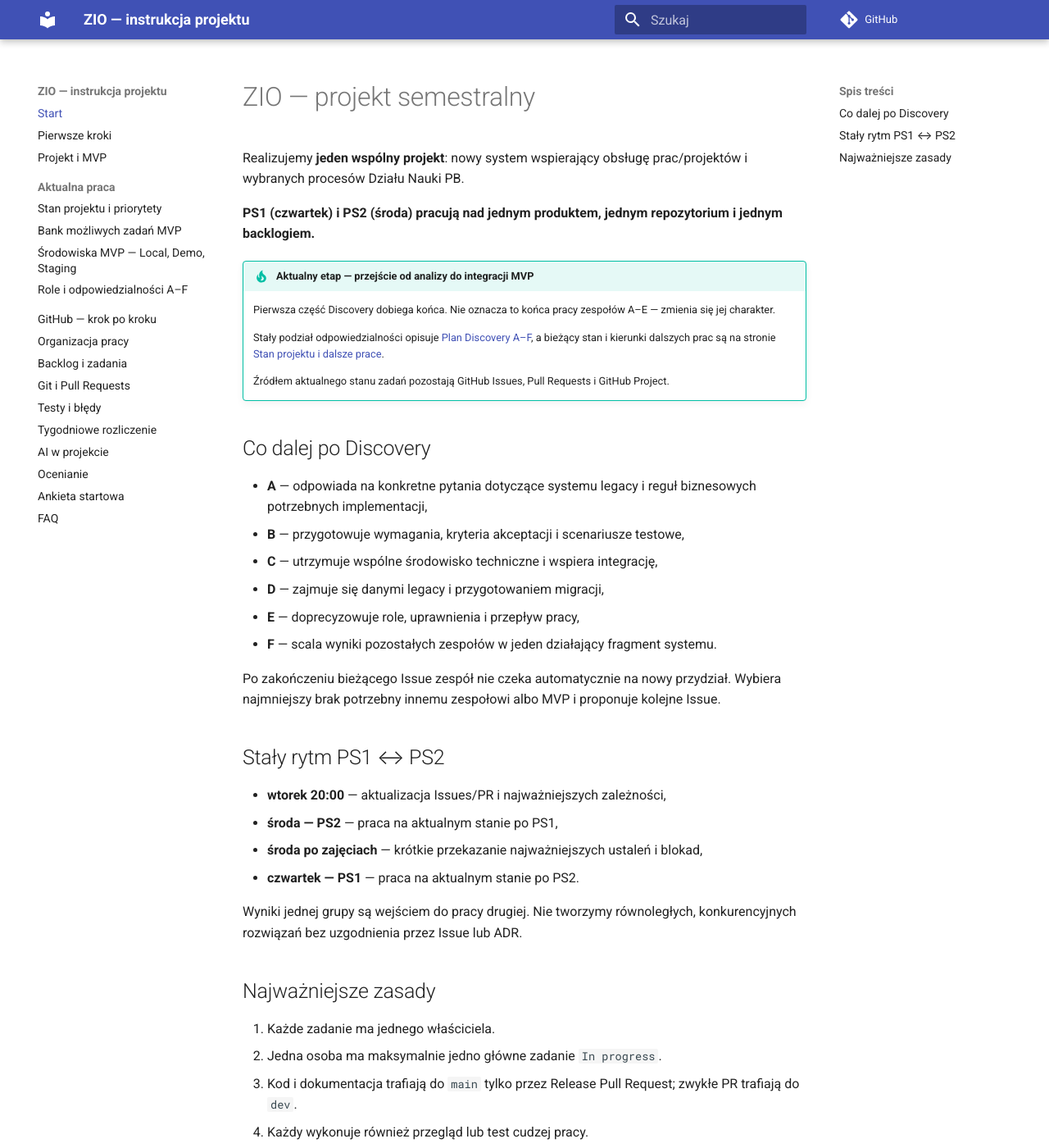
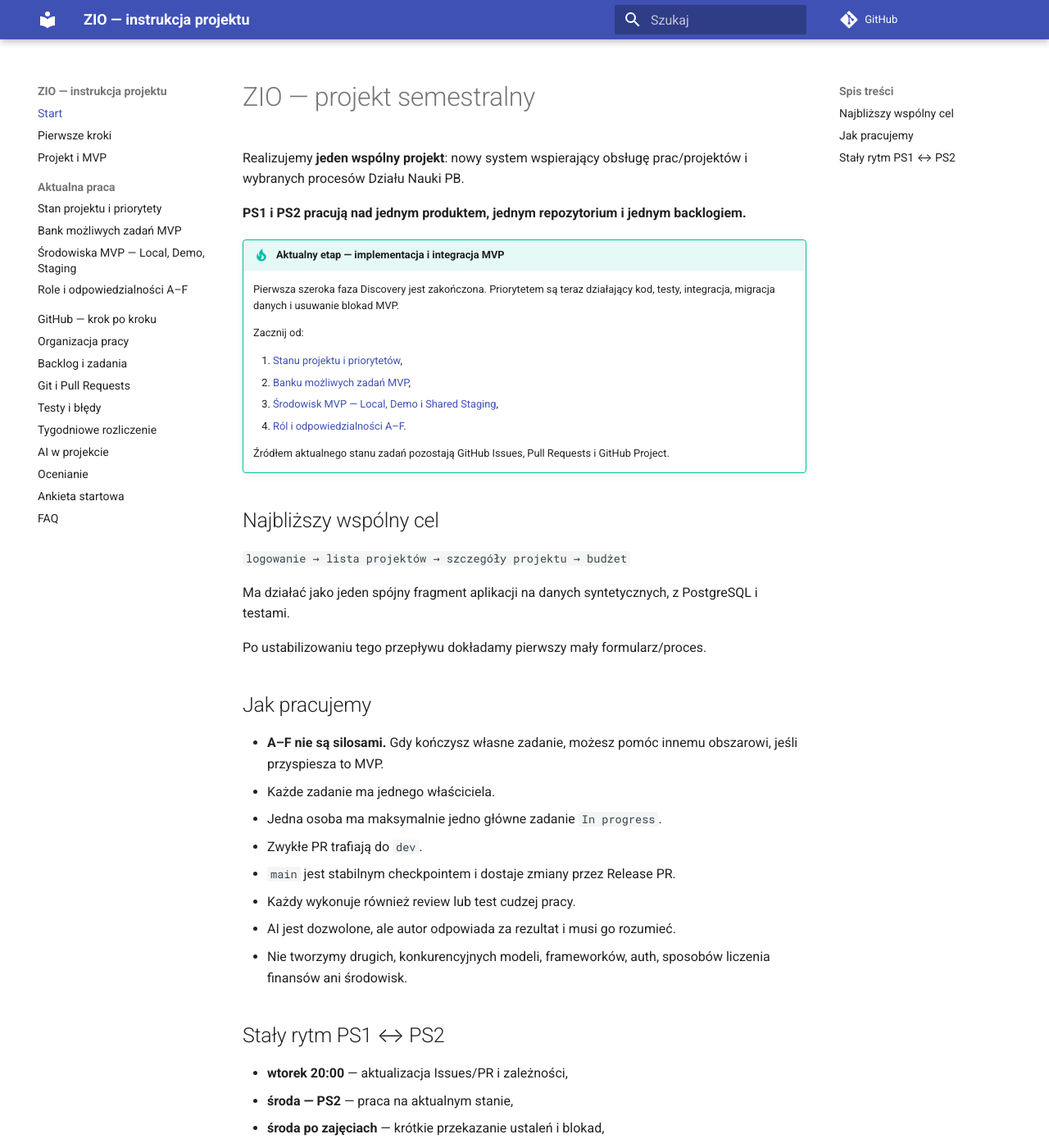
Before and after one commit to zio-wi-pb-mc/pb-science-office-manual, an MkDocs documentation site: the page built from manual/index.md, in a window 1280 px wide and 1400 px high. Shown: the whole window at 82% size. Built offline with MkDocs 1.6.1 and Material for MkDocs 9.7.7, drawn with Linux system fonts in a browser that asks for light colours; comment, search, counter and statistics services are not loaded; some of the changed text lies outside the part shown.

Commit message:
docs: update landing page for MVP implementation phase

```diff
--- a/manual/index.md
+++ b/manual/index.md
@@ -2,42 +2,44 @@
 
 Realizujemy **jeden wspólny projekt**: nowy system wspierający obsługę prac/projektów i wybranych procesów Działu Nauki PB.
 
-**PS1 (czwartek) i PS2 (środa) pracują nad jednym produktem, jednym repozytorium i jednym backlogiem.**
+**PS1 i PS2 pracują nad jednym produktem, jednym repozytorium i jednym backlogiem.**
 
-!!! tip "Aktualny etap — przejście od analizy do integracji MVP"
-    Pierwsza część Discovery dobiega końca. Nie oznacza to końca pracy zespołów A–E — zmienia się jej charakter.
+!!! tip "Aktualny etap — implementacja i integracja MVP"
+    Pierwsza szeroka faza Discovery jest zakończona. Priorytetem są teraz działający kod, testy, integracja, migracja danych i usuwanie blokad MVP.
 
-    Stały podział odpowiedzialności opisuje [Plan Discovery A–F](12-plan-discovery-a-f.md), a bieżący stan i kierunki dalszych prac są na stronie [Stan projektu i dalsze prace](16-propozycje-zadan-po-audycie.md).
+    Zacznij od:
+
+    1. [Stanu projektu i priorytetów](16-propozycje-zadan-po-audycie.md),
+    2. [Banku możliwych zadań MVP](17-bank-zadan-mvp.md),
+    3. [Środowisk MVP — Local, Demo i Shared Staging](18-srodowiska-mvp.md),
+    4. [Ról i odpowiedzialności A–F](12-plan-discovery-a-f.md).
 
     Źródłem aktualnego stanu zadań pozostają GitHub Issues, Pull Requests i GitHub Project.
 
-## Co dalej po Discovery
+## Najbliższy wspólny cel
 
-- **A** — odpowiada na konkretne pytania dotyczące systemu legacy i reguł biznesowych potrzebnych implementacji,
-- **B** — przygotowuje wymagania, kryteria akceptacji i scenariusze testowe,
-- **C** — utrzymuje wspólne środowisko techniczne i wspiera integrację,
-- **D** — zajmuje się danymi legacy i przygotowaniem migracji,
-- **E** — doprecyzowuje role, uprawnienia i przepływ pracy,
-- **F** — scala wyniki pozostałych zespołów w jeden działający fragment systemu.
+`logowanie → lista projektów → szczegóły projektu → budżet`
 
-Po zakończeniu bieżącego Issue zespół nie czeka automatycznie na nowy przydział. Wybiera najmniejszy brak potrzebny innemu zespołowi albo MVP i proponuje kolejne Issue.
+Ma działać jako jeden spójny fragment aplikacji na danych syntetycznych, z PostgreSQL i testami.
+
+Po ustabilizowaniu tego przepływu dokładamy pierwszy mały formularz/proces.
+
+## Jak pracujemy
+
+- **A–F nie są silosami.** Gdy kończysz własne zadanie, możesz pomóc innemu obszarowi, jeśli przyspiesza to MVP.
+- Każde zadanie ma jednego właściciela.
+- Jedna osoba ma maksymalnie jedno główne zadanie `In progress`.
+- Zwykłe PR trafiają do `dev`.
+- `main` jest stabilnym checkpointem i dostaje zmiany przez Release PR.
+- Każdy wykonuje również review lub test cudzej pracy.
+- AI jest dozwolone, ale autor odpowiada za rezultat i musi go rozumieć.
+- Nie tworzymy drugich, konkurencyjnych modeli, frameworków, auth, sposobów liczenia finansów ani środowisk.
 
 ## Stały rytm PS1 ↔ PS2
 
-- **wtorek 20:00** — aktualizacja Issues/PR i najważniejszych zależności,
-- **środa — PS2** — praca na aktualnym stanie po PS1,
-- **środa po zajęciach** — krótkie przekazanie najważniejszych ustaleń i blokad,
-- **czwartek — PS1** — praca na aktualnym stanie po PS2.
+- **wtorek 20:00** — aktualizacja Issues/PR i zależności,
+- **środa — PS2** — praca na aktualnym stanie,
+- **środa po zajęciach** — krótkie przekazanie ustaleń i blokad,
+- **czwartek — PS1** — kontynuacja na aktualnym stanie.
 
-Wyniki jednej grupy są wejściem do pracy drugiej. Nie tworzymy równoległych, konkurencyjnych rozwiązań bez uzgodnienia przez Issue lub ADR.
-
-## Najważniejsze zasady
-
-1. Każde zadanie ma jednego właściciela.
-2. Jedna osoba ma maksymalnie jedno główne zadanie `In progress`.
-3. Kod i dokumentacja trafiają do `main` tylko przez Release Pull Request; zwykłe PR trafiają do `dev`.
-4. Każdy wykonuje również przegląd lub test cudzej pracy.
-5. Zadanie jest zakończone dopiero po spełnieniu Definition of Done.
-6. AI jest dozwolone, ale autor odpowiada za rezultat i musi go rozumieć.
-7. Źródłem aktualnego stanu są GitHub Issues, Pull Requests i GitHub Project.
-8. Kolejne zadania powinny wynikać z faktycznych braków projektu i zależności między zespołami, a nie z gotowej listy tematów.
+Wynik jednej grupy jest wejściem do pracy drugiej.
```
